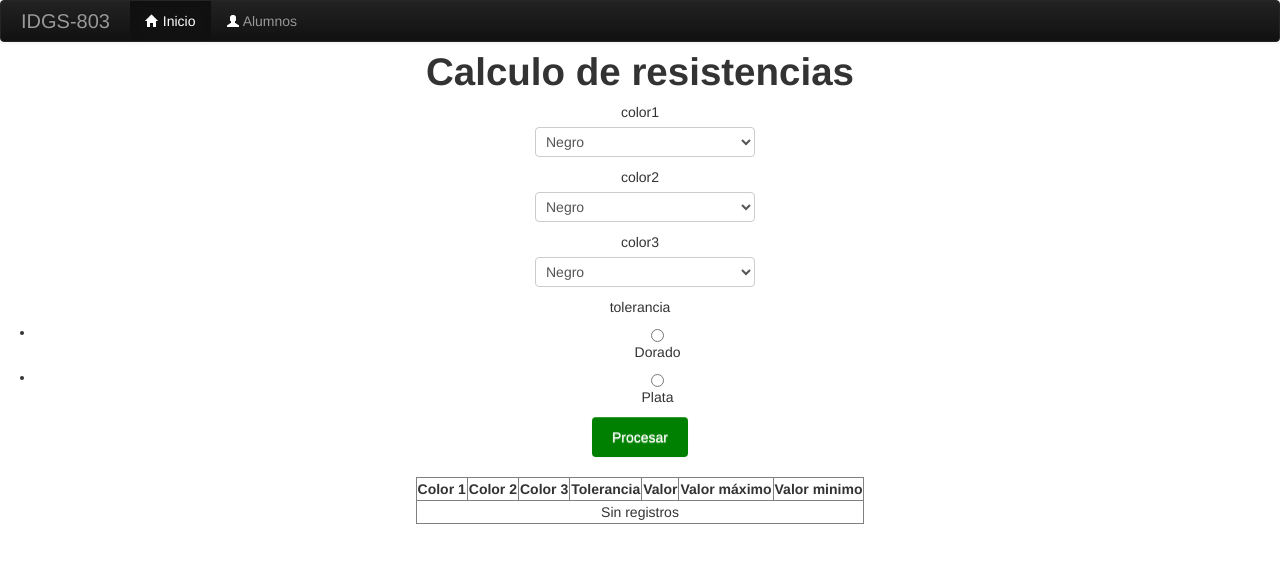
After one commit to IDGS-803-20001426/Practicas_Parcial1_Clase, a Flask app: page /resistencia in a window 1280 px wide. The commit adds this page. Shown: the top 563 px of the page. Run offline with Flask 3, Linux system fonts and the light colour scheme; some libraries are stand-ins or nearby versions.

Commit message:
Practica de la distancia

```diff
--- /dev/null
+++ b/Form_Resistencia.py
@@ -0,0 +1,36 @@
+from wtforms import Form
+from wtforms import StringField, SelectField, RadioField, EmailField, IntegerField, FloatField
+
+class UsersForm(Form):
+    color1=SelectField('color1',
+                       choices=[('negro', 'Negro'),
+                                ('cafe', 'Cáfe'),
+                                ('rojo', 'Rojo'),
+                                ('naranja', 'Naranja'),
+                                ('amarillo', 'Amarillo'),
+                                ('verde', 'Verde')
+                                , ('azul', 'Azul')
+                                , ('violeta', 'Violeta')
+                                , ('gris', 'Gris')])
+    color2=SelectField('color2',
+                       choices=[('negro', 'Negro'),
+                                ('cafe', 'Cáfe'),
+                                ('rojo', 'Rojo'),
+                                ('naranja', 'Naranja'),
+                                ('amarillo', 'Amarillo'),
+                                ('verde', 'Verde')
+                                , ('azul', 'Azul')
+                                , ('violeta', 'Violeta')
+                                , ('gris', 'Gris')])
+    color3=SelectField('color3',
+                       choices=[('negro', 'Negro'),
+                                ('cafe', 'Cáfe'),
+                                ('rojo', 'Rojo'),
+                                ('naranja', 'Naranja'),
+                                ('amarillo', 'Amarillo'),
+                                ('verde', 'Verde')
+                                , ('azul', 'Azul')
+                                , ('violeta', 'Violeta')
+                                , ('gris', 'Gris')])
+    tolerancia=RadioField('tolerancia',
+                          choices=[('dorado', 'Dorado'),('plata', 'Plata')])
--- a/main.py
+++ b/main.py
@@ -1,5 +1,6 @@
 from flask import Flask, render_template,request, jsonify
 import Ejercicio3_Forms
+import Form_Resistencia
 from math import sqrt, pow
 
 app = Flask(__name__)
@@ -98,6 +99,58 @@ def distancia():
 
     return render_template("formDistancia.html", form=dist_form, distancia=distancia)
 
+@app.route("/resistencia", methods=["GET", "POST"])
+def resistencia():
+    dist_Selec = Form_Resistencia.UsersForm(request.form)
+    if request.method == 'POST':
+        color1=dist_Selec.color1.data
+        color2=dist_Selec.color2.data
+        color3=dist_Selec.color3.data
+        tolerancia=dist_Selec.tolerancia.data
+    return render_template("resistencia.html", form=dist_Selec);
+
+@app.route("/procesarFormResistenca", methods=["GET", "POST"])
+def formResistencia():
+    color1 = request.form.get("color1")
+    color2 = request.form.get("color2")
+    color3 = request.form.get("color3")
+    tolerancia = request.form.get("tolerancia")
+    obj = Resistencia(color1, color2, color3, tolerancia)
+    return obj.calcularValor()
+
+class Resistencia:
+    color1 = ''
+    color2 = ''
+    color3 = ''
+    tolerancia = ''
+    diccionarioColores = {'negro' : 0 , 'cafe' : 1, 'rojo': 2, 'naranja': 3, 'amarillo': 4, 'verde': 5, 'azul': 6, 'violeta': 7, 'gris': 8, 'blanco':9}
+    diccionarioColores2 = {'negro' : 1 , 'cafe' : 10, 'rojo': 100, 'naranja': 1000, 'amarillo': 10000, 'verde': 100000, 'azul': 1000000, 'violeta': 10000000, 'gris': 100000000, 'blanco':1000000000}
+    diccionarioColores3 = {'dorado' : .05, 'plata' : .1}
+
+    #Definicion del constructor
+    def __init__(self, a,b,c,d):
+        self.color1 = a
+        self.color2 = b
+        self.color3 = c
+        self.tolerancia = d
+
+    def calcularValor(self):
+        valorReal = int(str(self.diccionarioColores[self.color1]) + str(self.diccionarioColores[self.color2])) * self.diccionarioColores2[self.color3]
+        valorMaximo = valorReal + (valorReal * self.diccionarioColores3[self.tolerancia])
+        valorMinimo = valorReal - (valorReal * self.diccionarioColores3[self.tolerancia])
+
+        print("valor {}, maximo {}, minimo {}".format(valorReal, valorMaximo, valorMinimo))
+
+        return jsonify({
+                'estatus': 'success' ,
+                'valorReal': valorReal,
+                'valorMaximo': valorMaximo,
+                'valorMinimo': valorMinimo,
+                "color1": self.color1,
+                "color2": self.color2,
+                "color3": self.color3,
+                "tolerancia": self.tolerancia
+            })
 
 if __name__=="__main__":
     app.run(debug=True)
--- /dev/null
+++ b/static/css/resistencias.css
@@ -0,0 +1,79 @@
+.negro{
+    background-color: black;
+}
+
+.cafe{
+    background-color: brown;
+}
+
+.rojo{
+    background-color: red;
+}
+
+.naranja{
+    background-color: orange;
+}
+
+.amarillo{
+    background-color: yellow;
+}
+
+.verde{
+    background-color: green;
+}
+
+.azul{
+    background-color: blue;
+}
+
+.violeta{
+    background-color: violet;
+}
+
+.gris{
+    background-color: gray;
+}
+
+.blanco{
+    background-color: white;
+}
+
+.dorado{
+    background-color: gold;
+}
+
+.plata{
+    background-color: silver;
+}
+
+.text-white{
+    color: white;
+}
+
+.btn{
+    display: block;
+    border: none;
+    padding: 10px 20px;
+    margin: 5px;
+    color: #fff;
+    transition: background-color 0.3s ease;
+}
+
+.btn-procesar{
+    background: green;
+}
+
+.btn-procesar:hover{
+    background: rgb(0, 103, 0);
+    color: #fff;
+    transition: background 0.3s ease;
+}
+
+.error{
+    color: rgb(255, 0, 0);
+    padding: 20px 0;
+}
+
+.centrar-texto{
+    text-align: center;
+}
--- /dev/null
+++ b/static/js/resistencia.js
@@ -0,0 +1,41 @@
+var columnas = []
+
+function enviarFormulario() {
+    var c = '';
+    document.getElementById("error").innerHTML = ""
+    var formulario = document.getElementById('form-resistencia');
+    var formData = new FormData(formulario);
+    console.log("enviando")
+    fetch('/procesarFormResistenca', {
+        method: 'POST',
+        body: formData
+    })
+    .then(response => response.json())
+    .then(data => {
+
+        if (data.estatus == "error"){
+            document.getElementById("error").innerHTML = data.mensaje
+            return;
+        }
+
+        columnas.push("<tr>"
+        + "<td class='"+data.color1+" text-white'>"+data.color1+"</td>"
+         +"<td class='"+data.color2+" text-white'>"+data.color2+"</td>"
+         +"<td class='"+data.color3+" text-white'>"+data.color3+"</td>"
+         +"<td class='"+data.tolerancia+" text-white'>"+data.tolerancia + (data.tolerancia == "dorado" ? " 5%" : " 10%") +"</td>"
+         +"<td>"+data.valorReal+"</td>"
+         +"<td>"+data.valorMaximo+"</td>"
+         +"<td>"+data.valorMinimo+"</td>"
+     +"</tr>");
+
+        document.getElementById('bodyTabla').innerHTML = "";
+
+        columnas.forEach(col => {
+            c += col;
+        })
+
+        document.getElementById('bodyTabla').innerHTML = c;
+
+    })
+    .catch(error => document.getElementById("error").innerHTML=error);
+}
--- a/templates/cinepolis.html
+++ b/templates/cinepolis.html
@@ -1,6 +1,7 @@
 {%extends "layout.html"%}
 
 {%block content%}
+<link rel="stylesheet" href="../static/css/cinepolis.css">
 <div class="bg-image">
     <h1 class="titulo-header h1 centrar-texto">Cinepolis</h1>
 
--- a/templates/layout.html
+++ b/templates/layout.html
@@ -23,7 +23,7 @@
     </style>
 
     <link rel="stylesheet" href="../static/bootstrap/css/bootstrap-responsive.min.css">
-    <link rel="stylesheet" href="../static/css/cinepolis.css">
+
 </head>
 
 <body>
--- /dev/null
+++ b/templates/resistencia.html
@@ -0,0 +1,44 @@
+{%extends "layout.html"%}
+
+{%block content%}
+<link rel="stylesheet" href="../static/css/resistencias.css">
+
+{% import "_macros.html" as macros %}
+
+<center>
+    <h1>Calculo de resistencias</h1>
+    <form id="form-resistencia">
+        {{macros.render_field(form.color1)}}
+        {{macros.render_field(form.color2)}}
+        {{macros.render_field(form.color3)}}
+        {{macros.render_field(form.tolerancia)}}
+        <button class="btn btn-procesar" type="button" onclick="enviarFormulario()">Procesar</button>
+    </form>
+</center>
+
+<center>
+    <table border="1">
+        <thead>
+            <tr>
+                <th>Color 1</th>
+                <th>Color 2</th>
+                <th>Color 3</th>
+                <th>Tolerancia</th>
+                <th>Valor</th>
+                <th>Valor máximo</th>
+                <th>Valor minimo</th>
+            </tr>
+        </thead>
+        <tbody id="bodyTabla">
+            <tr>
+                <td colspan="7" style="text-align: center;">Sin registros</td>
+            </tr>
+        </tbody>
+
+    </table>
+</center>
+
+<h4 id="error" class="error centrar-texto"></h4>
+
+<script src="../static/js/resistencia.js"></script>
+{%endblock%}
```
Also changed, not shown: Form.py (renamed from Ejercicio3_Forms.py).
